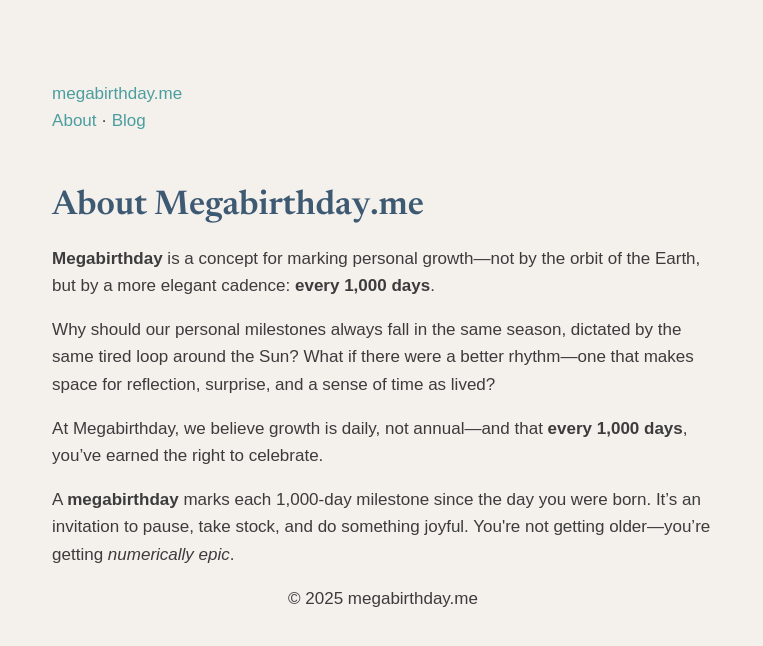
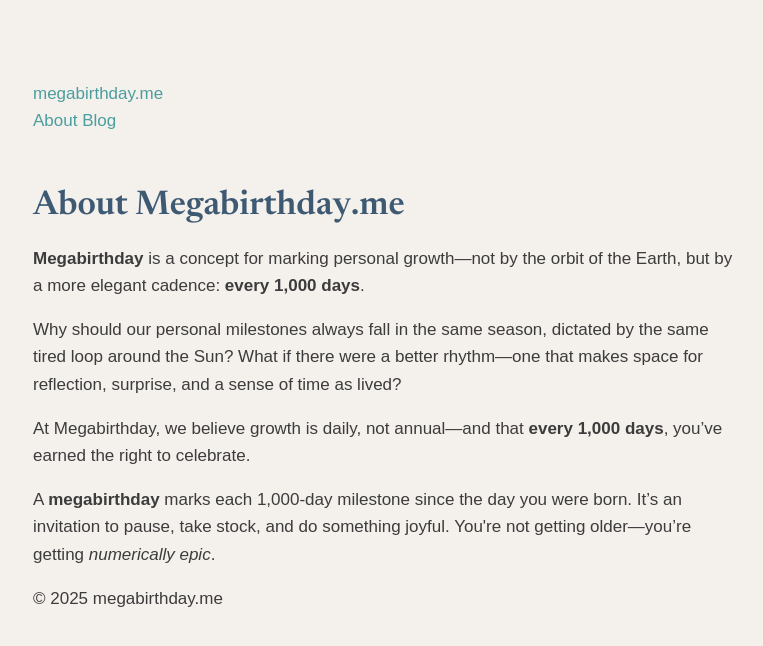
Before and after one commit to Vazool/megabirthday, a Jekyll site: the page built from about.html, in a window 1280 px wide. Shown: the top 646 px of the page, without its empty margins (257-1020 px from the left). Built offline with Jekyll 4.4.1, drawn with Linux system fonts in a browser that asks for light colours.

Commit message:
Add files via upload

```diff
--- a/_layouts/default.html
+++ b/_layouts/default.html
@@ -10,25 +10,29 @@
   <!-- CSS: load fonts first, then main styles -->
   <link rel="stylesheet" href="/assets/css/fonts.css">
   <link rel="stylesheet" href="/assets/css/main.css">
-
-  <!-- Optional: favicon later -->
-  <!-- <link rel="icon" href="/assets/favicon.ico"> -->
 </head>
 <body>
+
+  <!-- HEADER -->
   <header class="site-header">
-    <div class="max-width">
+    <div class="container header-inner">
       <a href="/" class="logo">megabirthday.me</a>
-      <!-- simple placeholder nav -->
-      <nav><a href="/about/">About</a> · <a href="/blog/">Blog</a></nav>
+      <nav class="site-nav">
+        <a href="/about/">About</a>
+        <a href="/blog/">Blog</a>
+      </nav>
     </div>
   </header>
 
-  <main class="max-width">
+  <!-- MAIN CONTENT -->
+  <main class="container">
     {{ content }}
   </main>
 
-  <footer class="site-footer text-center">
-    <div class="max-width">© {{ site.time | date: "%Y" }} megabirthday.me</div>
+  <!-- FOOTER -->
+  <footer class="site-footer">
+    <div class="container">© {{ site.time | date: "%Y" }} megabirthday.me</div>
   </footer>
+
 </body>
 </html>
```
